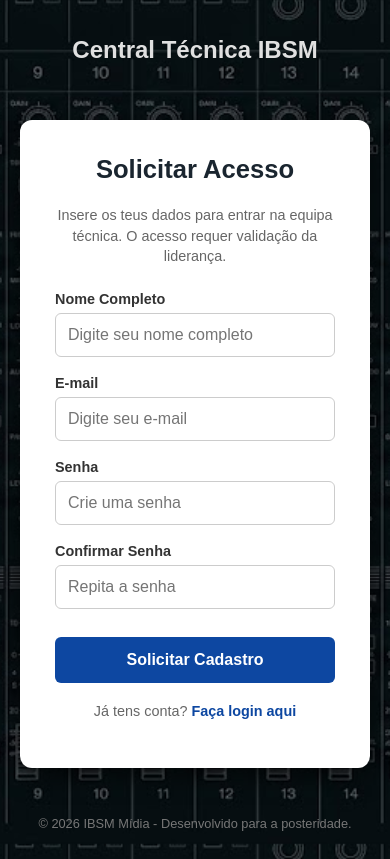
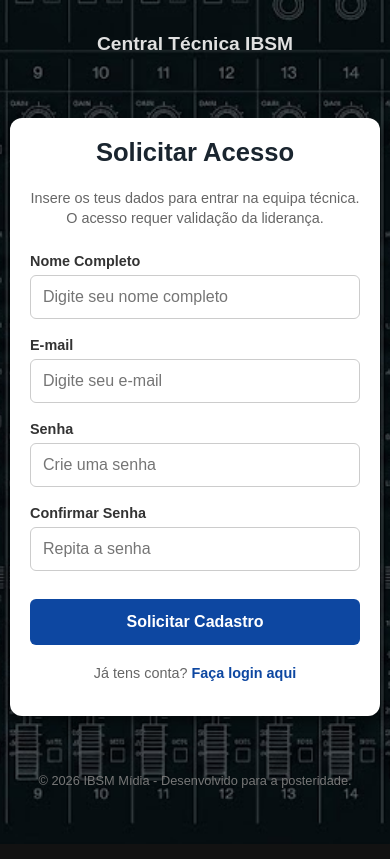
Before and after one commit to frantcn/central-tecnica-ibsm, a plain HTML site: page cadastro.html in a window 390 px wide. Drawn offline with Linux system fonts and the light colour scheme; a script that the page names is missing.

Commit message:
Deixa todas as paginas responsivas e otimiza estilos CSS

```diff
--- a/cadastro.css
+++ b/cadastro.css
@@ -1,8 +1,7 @@
-/* Estilos gerais para a página de cadastro */
+/* --- ESTIZADOS GERAIS PARA A PÁGINA DE CADASTRO --- */
 body.pagina-cadastro {
     background-color: #121212;
-
-     background-image: url('fundocad.png');
+    background-image: url('fundocad.png');
     background-repeat: no-repeat;
     background-position: center bottom;
     background-size: cover;
@@ -134,44 +133,21 @@ body.pagina-cadastro {
     color: #777;
 }
 
-/* --- RESPONSIVIDADE GLOBAL PARA TELEMÓVEIS --- */
+/* --- RESPONSIVIDADE PARA A PÁGINA DE CADASTRO (TELEMÓVEL) --- */
 @media screen and (max-width: 768px) {
-    /* Esconde a barra lateral no telemóvel por defeito */
-    .sidebar {
-        transform: translateX(-100%);
-        position: fixed;
-        z-index: 1000;
-        height: 100vh;
-        transition: transform 0.3s ease;
+    .container-principal {
+        padding: 10px;
+        min-height: auto;
+        margin: 20px 0;
     }
 
-    body.sidebar-fechada .sidebar {
-        transform: translateX(0);
+    .cartao-form {
+        padding: 20px;
+        box-shadow: 0 4px 12px rgba(0, 0, 0, 0.4);
     }
 
-    /* Ocupa a largura total do ecrã do telemóvel */
-    .layout-wrapper, .main-content {
-        margin-left: 0 !important;
-        width: 100% !important;
-        padding: 10px !important;
-    }
-
-    /* Empilha os cartões verticalmente */
-    .dashboard-grid {
-        grid-template-columns: 1fr !important;
-        gap: 15px !important;
-    }
-
-    /* Ajusta o topo para ecrãs pequenos */
-    .topo-institucional {
-        flex-direction: column;
-        height: auto;
-        padding: 10px;
-        gap: 10px;
-    }
-
-    .topo-esquerda, .usuario-topo-acoes {
-        width: 100%;
-        justify-content: space-between;
+    .cabecalho-principal h1 {
+        font-size: 1.2rem;
+        padding: 0 10px;
     }
 }
--- a/perfil.css
+++ b/perfil.css
@@ -7,6 +7,7 @@
 .card-painel {
     width: 100%;
 }
+
 /* --- RESPONSIVIDADE GLOBAL PARA TELEMÓVEIS --- */
 @media screen and (max-width: 768px) {
     /* Esconde a barra lateral no telemóvel por defeito */
--- a/style.css
+++ b/style.css
@@ -1,6 +1,5 @@
 /* --- RESET E CONFIGURAÇÕES GLOBAIS --- */
-
-{
+* {
     margin: 0;
     padding: 0;
     box-sizing: border-box;
@@ -237,44 +236,31 @@ footer a:hover {
     color: #2c3e50;
 }
 
-/* --- RESPONSIVIDADE GLOBAL PARA TELEMÓVEIS --- */
+/* --- RESPONSIVIDADE PARA A PÁGINA DE LOGIN (TELEMÓVEL) --- */
 @media screen and (max-width: 768px) {
-    /* Esconde a barra lateral no telemóvel por defeito */
-    .sidebar {
-        transform: translateX(-100%);
-        position: fixed;
-        z-index: 1000;
-        height: 100vh;
-        transition: transform 0.3s ease;
+    header {
+        padding: 15px 20px;
+        flex-direction: column;
+        gap: 10px;
+        text-align: center;
     }
 
-    body.sidebar-fechada .sidebar {
-        transform: translateX(0);
+    .header-left, .header-right {
+        justify-content: center;
     }
 
-    /* Ocupa a largura total do ecrã do telemóvel */
-    .layout-wrapper, .main-content {
-        margin-left: 0 !important;
-        width: 100% !important;
-        padding: 10px !important;
+    .main-container {
+        flex-direction: column;
+        margin: 20px auto;
+        padding: 0 10px;
+        gap: 15px;
     }
 
-    /* Empilha os cartões verticalmente */
-    .dashboard-grid {
-        grid-template-columns: 1fr !important;
-        gap: 15px !important;
+    .left-column, .right-column {
+        width: 100%;
     }
 
-    /* Ajusta o topo para ecrãs pequenos */
-    .topo-institucional {
-        flex-direction: column;
-        height: auto;
-        padding: 10px;
-        gap: 10px;
-    }
-
-    .topo-esquerda, .usuario-topo-acoes {
-        width: 100%;
-        justify-content: space-between;
+    .image-container {
+        height: 180px;
     }
 }
```
Also changed, not shown: principal.css (+2 -7 lines). Lines whose indentation alone changed are shown as unchanged.
